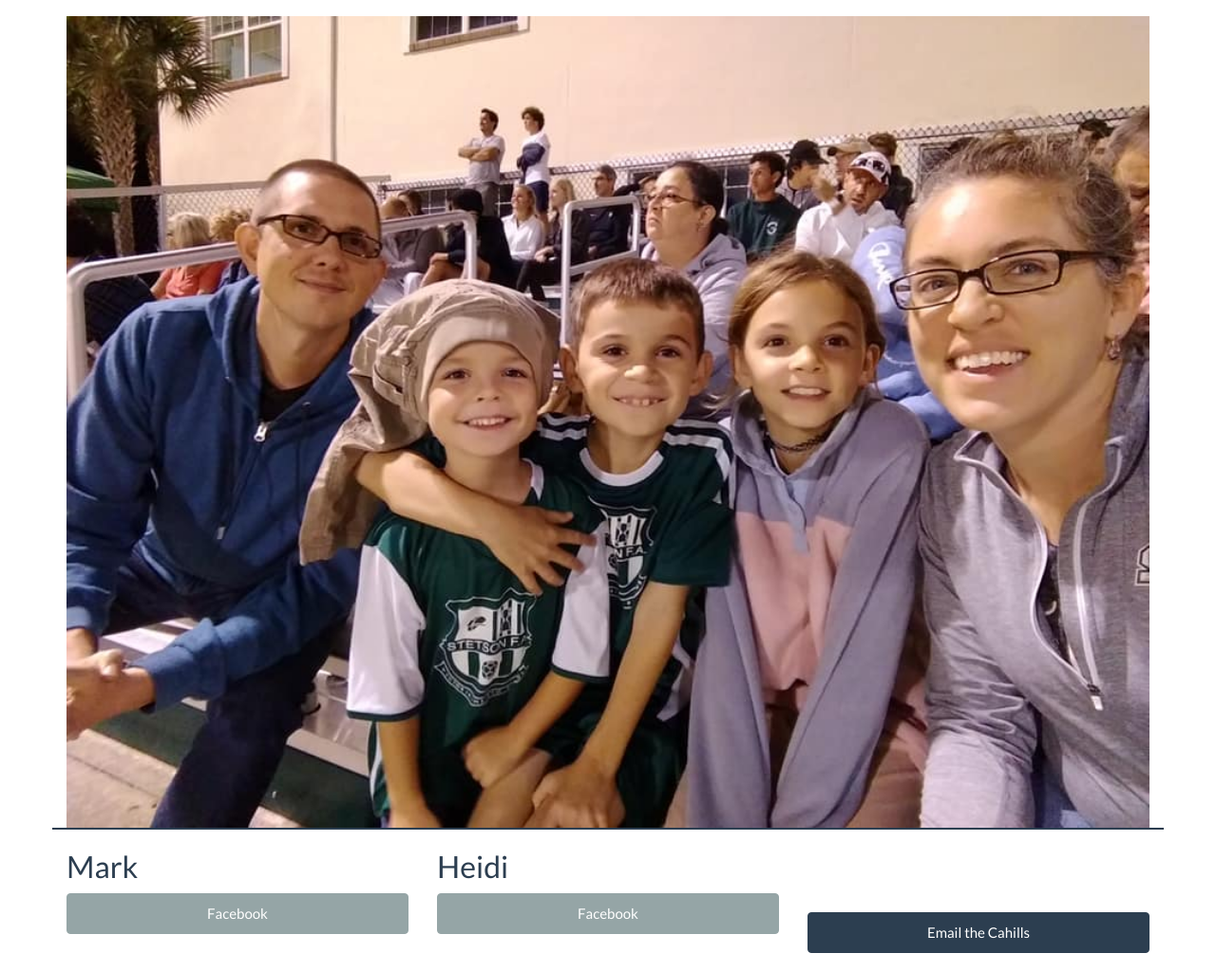
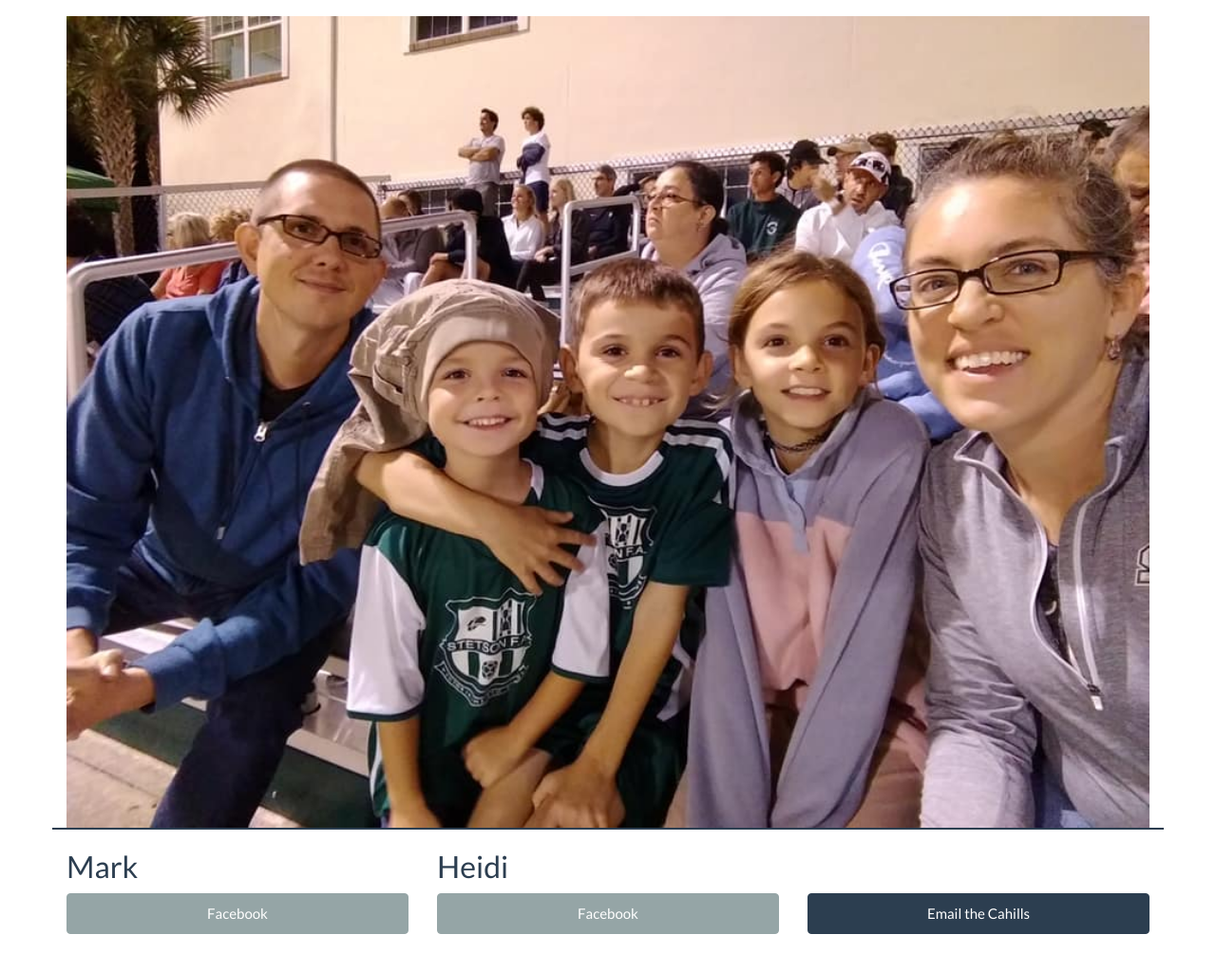
Before and after one commit to thinkjson/markandheidicahill.com, a plain HTML site: page index.html in a window 1280 px wide. Shown: the part 63-1087 px from the top of the page at 95% size. Drawn offline with nearby package versions, Linux system fonts and the light colour scheme.

Commit message:
Remove unneeded style

```diff
--- a/css/main.css
+++ b/css/main.css
@@ -11,10 +11,6 @@ body {
   border-bottom: 2px solid #2c3e50;
 }
 
-.contact {
-	padding-top: 20px;
-}
-
 .btn {
   width: 100%;
 }
--- a/index.html
+++ b/index.html
@@ -41,7 +41,7 @@
             >Facebook</a
           >
         </div>
-        <div class="col-lg-4 contact">
+        <div class="col-lg-4">
           <h2>&nbsp;</h2>
           <a
             href="mailto:thecahills@markandheidicahill.com"
```
Lines whose indentation alone changed are shown as unchanged.
